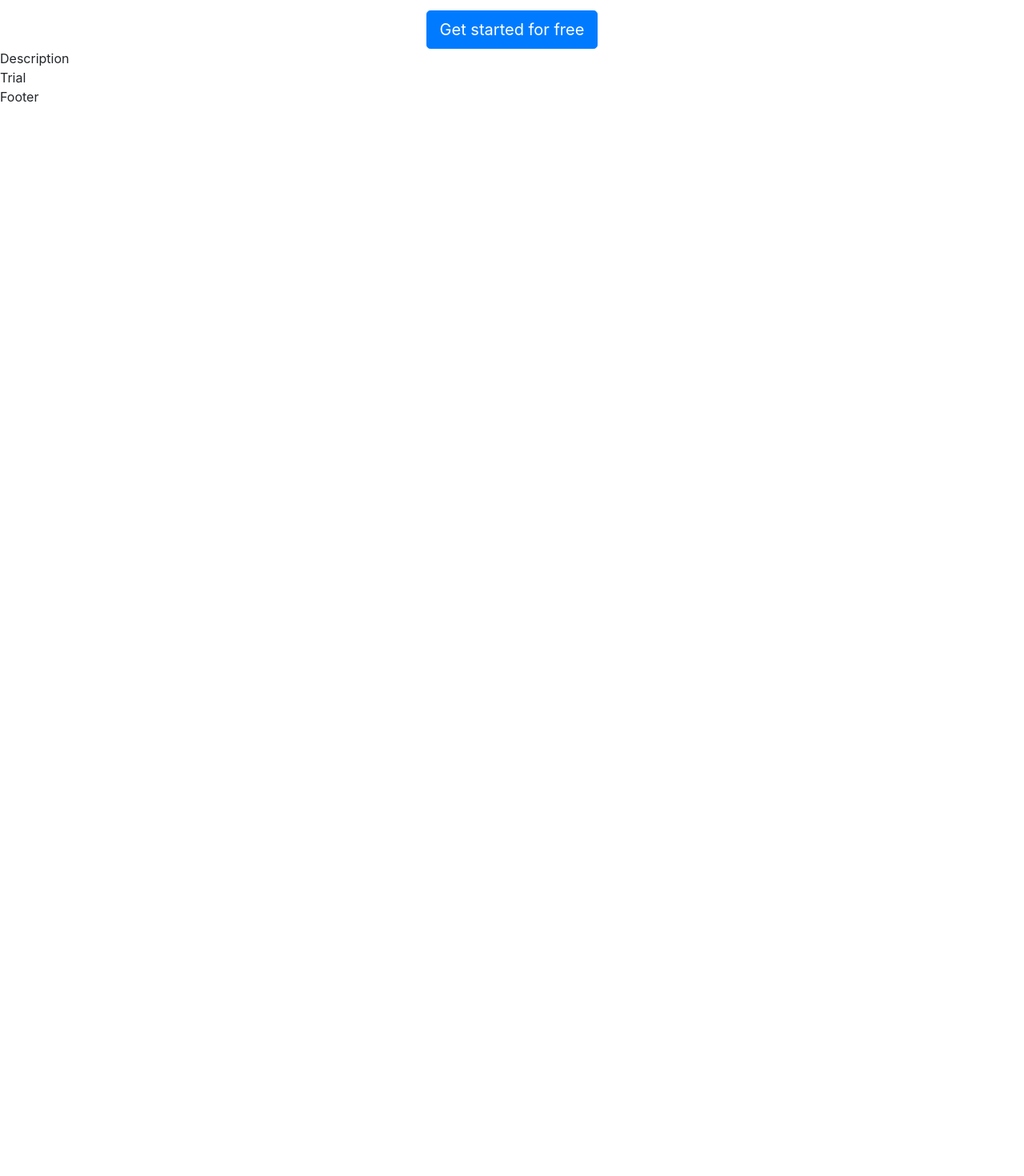
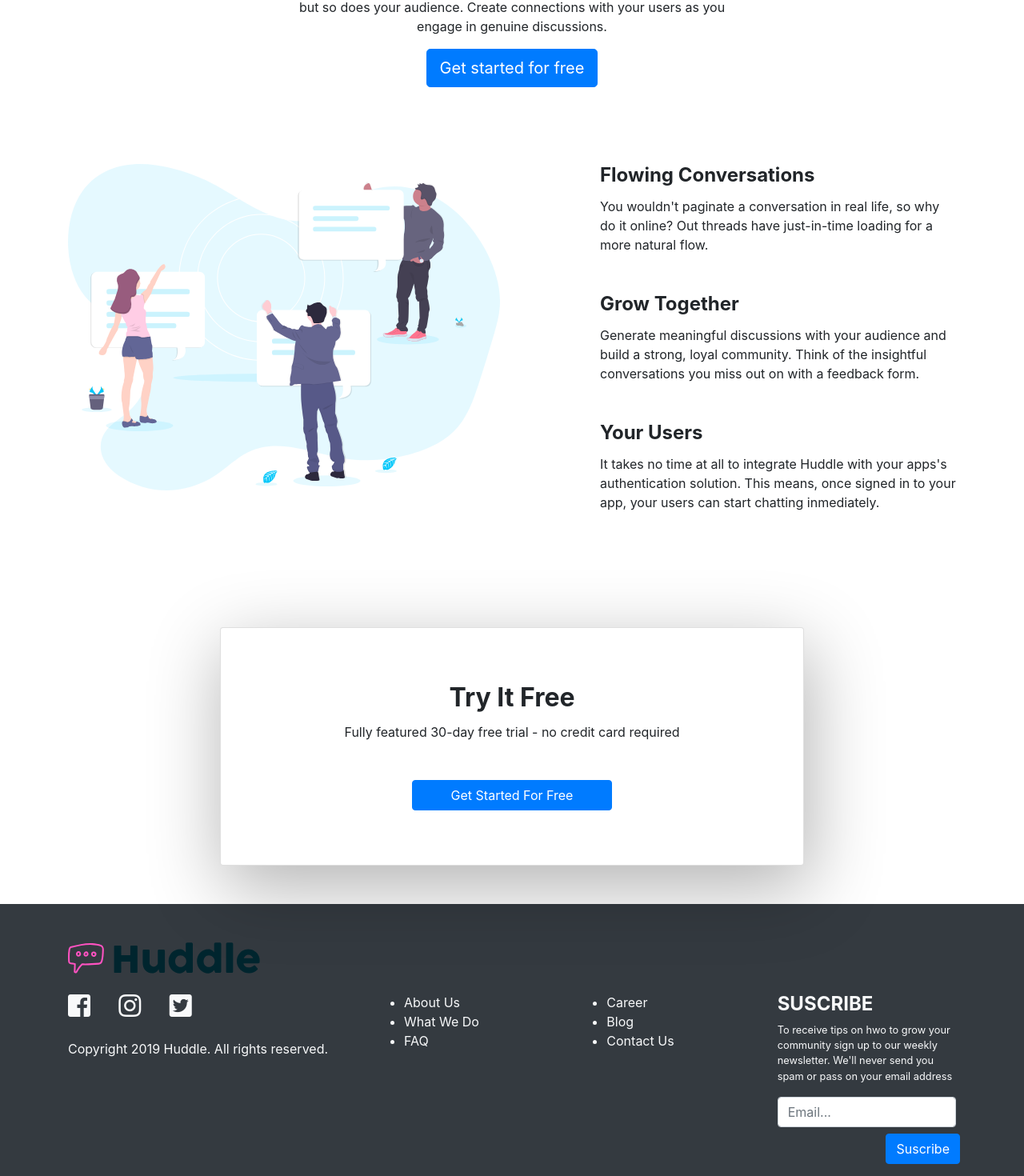
Before and after one commit to franjorub/huddle, a React (Create React App) app: page / in a window 1280 px wide. Shown: the part 706-2176 px from the top of the page at 80% size. Before the commit the page ends 839 px from the top, so only its background shows below. Built offline with nearby package versions, Linux system fonts and the light colour scheme.

Commit message:
finish footer structure

```diff
--- a/public/index.html
+++ b/public/index.html
@@ -17,6 +17,12 @@
       rel="stylesheet"
       href="https://stackpath.bootstrapcdn.com/bootstrap/4.2.1/css/bootstrap.min.css"
       integrity="sha384-GJzZqFGwb1QTTN6wy59ffF1BuGJpLSa9DkKMp0DgiMDm4iYMj70gZWKYbI706tWS"
+      crossorigin="anonymous"
+    />
+    <link
+      rel="stylesheet"
+      href="https://use.fontawesome.com/releases/v5.6.3/css/all.css"
+      integrity="sha384-UHRtZLI+pbxtHCWp1t77Bi1L4ZtiqrqD80Kn4Z8NTSRyMA2Fd33n5dQ8lWUE00s/"
       crossorigin="anonymous"
     />
 
--- a/src/components/Description.js
+++ b/src/components/Description.js
@@ -1,7 +1,41 @@
 import React from "react";
-
+import users from "../images/illustration-your-users.svg";
 const Description = () => {
-  return <div>Description</div>;
+  return (
+    <div className="container mt-5 pt-5">
+      <div className="row">
+        <div className="col-12 col-sm-6">
+          <img src={users} className="img-fluid" alt="users" />
+        </div>
+        <div className="col-12 col-sm-5 offset-0 offset-sm-1">
+          <h4 className="pb-1">
+            <strong>Flowing Conversations</strong>
+          </h4>
+          <p className="mb-4 pb-4">
+            You wouldn't paginate a conversation in real life, so why do it
+            online? Out threads have just-in-time loading for a more natural
+            flow.
+          </p>
+          <h4 className="pb-1">
+            <strong>Grow Together</strong>
+          </h4>
+          <p className="mb-4 pb-4">
+            Generate meaningful discussions with your audience and build a
+            strong, loyal community. Think of the insightful conversations you
+            miss out on with a feedback form.
+          </p>
+          <h4 className="pb-1">
+            <strong>Your Users</strong>
+          </h4>
+          <p className="mb-4 pb-4">
+            It takes no time at all to integrate Huddle with your apps's
+            authentication solution. This means, once signed in to your app,
+            your users can start chatting inmediately.
+          </p>
+        </div>
+      </div>
+    </div>
+  );
 };
 
 export default Description;
--- a/src/components/Footer.js
+++ b/src/components/Footer.js
@@ -1,7 +1,83 @@
 import React from "react";
+import logo from "../images/logo.svg";
+const Footer = () => {
+  return (
+    <footer className="bg-dark text-light mt-5 pt-5 pb-5">
+      <div className="container">
+        <div className="row">
+          <div className="col-4">
+            <img src={logo} alt="huddle logo" />
+          </div>
 
-const Footer = () => {
-  return <div>Footer</div>;
+          <div className="w-100 mt-4" />
+
+          <div className="col-12 col-sm-4">
+            <div className="row">
+              <div className="col-2">
+                <i
+                  style={{ fontSize: "2rem" }}
+                  className="fab fa-facebook-square"
+                />
+              </div>
+              <div className="col-2">
+                <i style={{ fontSize: "2rem" }} className="fab fa-instagram" />
+              </div>
+              <div className="col-2">
+                <i
+                  style={{ fontSize: "2rem" }}
+                  className="fab fa-twitter-square"
+                />
+              </div>
+              <div className="w-100 mt-4" />
+              <div className="col">
+                <p>Copyright 2019 Huddle. All rights reserved.</p>
+              </div>
+            </div>
+          </div>
+          <div className="col-12 col-sm-8">
+            <div className="row">
+              <div className="col-4">
+                <ul>
+                  <li>About Us</li>
+                  <li>What We Do</li>
+                  <li>FAQ</li>
+                </ul>
+              </div>
+              <div className="col-4">
+                <ul>
+                  <li>Career</li>
+                  <li>Blog</li>
+                  <li>Contact Us</li>
+                </ul>
+              </div>
+              <div className="col-4">
+                <form>
+                  <h4>
+                    <strong>SUSCRIBE</strong>
+                  </h4>
+                  <p style={{ fontSize: ".8em" }}>
+                    To receive tips on hwo to grow your community sign up to our
+                    weekly newsletter. We'll never send you spam or pass on your
+                    email address
+                  </p>
+                  <input
+                    type="text"
+                    className="form-control"
+                    placeholder="Email..."
+                  />
+                  <div className="form-row justify-content-end mt-2">
+                    <button type="submit" className="btn btn-primary">
+                      Suscribe
+                    </button>
+                  </div>
+                </form>
+              </div>
+            </div>
+          </div>
+        </div>
+      </div>
+    </footer>
+  );
 };
 
 export default Footer;
--- a/src/components/Header.js
+++ b/src/components/Header.js
@@ -3,7 +3,7 @@ import React from "react";
 import logo from "../images/logo.svg";
 const Header = () => {
   return (
-    <nav className="navbar p-4 mb-5">
+    <nav className="navbar p-5 mb-5">
       <a href="#" className="navbar-brand">
         <img src={logo} alt="huddle logo" />
       </a>
--- a/src/components/Trial.js
+++ b/src/components/Trial.js
@@ -1,7 +1,27 @@
 import React from "react";
-
+import "../css/Trial.css";
 const Trial = () => {
-  return <div>Trial</div>;
+  return (
+    <div className="container mt-5 pt-5">
+      <div className="row justify-content-center">
+        <div className="col-8">
+          <div className="card p-5 box">
+            <div className="card-body text-center">
+              <h2 className="card-title">
+                <strong>Try It Free</strong>
+              </h2>
+              <div className="card-text">
+                Fully featured 30-day free trial - no credit card required
+              </div>
+              <button type="button" className="btn btn-primary mt-5 pr-5 pl-5">
+                Get Started For Free
+              </button>
+            </div>
+          </div>
+        </div>
+      </div>
+    </div>
+  );
 };
 
 export default Trial;
--- /dev/null
+++ b/src/css/Trial.css
@@ -0,0 +1,3 @@
+.box {
+  box-shadow: 5px 26px 92px 2px rgba(0, 0, 0, 0.3);
+}
```
